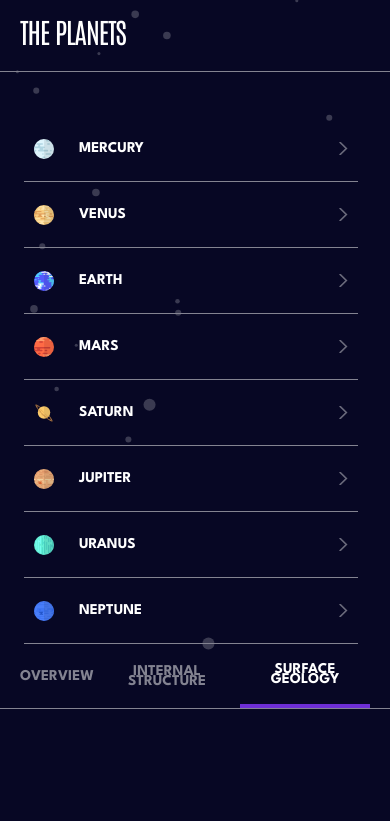
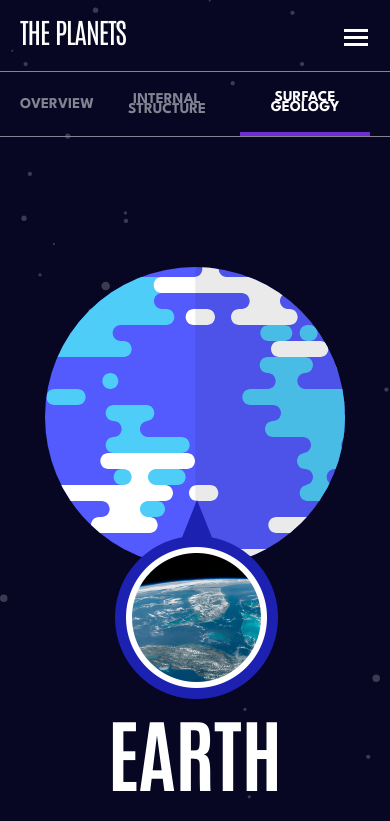
Before and after one commit to vakkko/planet-facts, a React app: page /earth/geology in a window 390 px wide. Shown: the top 821 px of the page. Built offline with nearby package versions, Linux system fonts and the light colour scheme; the HTML template or start-up script is replaced by a standard one.

Commit message:
Use useContext and add PlanetContext file to pass props to the PlanetDetails, Header and PlanetsList components

```diff
--- a/src/App.tsx
+++ b/src/App.tsx
@@ -1,19 +1,16 @@
 import { Outlet } from "react-router";
 import Header from "./components/Header/Header";
 import { useState } from "react";
+import PlanetContext from "./PlanetContext";
 
 export default function App() {
-  const [hidePlanetsList, setHidePlanetsList] = useState<boolean>(true);
+  const [hidePlanetsList, setHidePlanetsList] = useState<boolean>(false);
   return (
-    <>
-      <Header
-        hidePlanetsList={hidePlanetsList}
-        setHidePlanetsList={setHidePlanetsList}
-      />
-
+    <PlanetContext.Provider value={{ hidePlanetsList, setHidePlanetsList }}>
+      <Header />
       <main>
         <Outlet />
       </main>
-    </>
+    </PlanetContext.Provider>
   );
 }
--- /dev/null
+++ b/src/PlanetContext.ts
@@ -0,0 +1,9 @@
+import { createContext } from "react";
+import { PlanetContextType } from "./App.modal";
+
+const PlanetContext = createContext<PlanetContextType>({
+  hidePlanetsList: false,
+  setHidePlanetsList: () => {},
+});
+
+export default PlanetContext;
--- a/src/components/Header/Header.tsx
+++ b/src/components/Header/Header.tsx
@@ -1,18 +1,20 @@
 import { Link, NavLink, useParams } from "react-router";
 import "./header.css";
 import PlanetsList from "./PlanetsList/PlanetsList";
-import { PlanetsListProps } from "../../App.modal";
+import { useContext } from "react";
+import PlanetContext from "../../PlanetContext";
 
-export default function Header({
-  hidePlanetsList,
-  setHidePlanetsList,
-}: PlanetsListProps) {
+export default function Header() {
   const params = useParams<{ planetName: string }>();
   const planetName = params.planetName?.toLowerCase();
+  const hidePlanetContext = useContext(PlanetContext);
+  const hidePlanetsList = hidePlanetContext.hidePlanetsList;
+  const setHidePlanetsList = hidePlanetContext.setHidePlanetsList;
 
   const handleButtonClick = () => {
     setHidePlanetsList(!hidePlanetsList);
   };
+
   return (
     <>
       <header>
@@ -68,17 +70,14 @@ export default function Header({
             NEPTUNE
           </NavLink>
         </nav>
-        <Link to={"/"}>
-          <button onClick={handleButtonClick} className="btn-hamburger">
+        <Link onClick={handleButtonClick} to={"/"}>
+          <button className="btn-hamburger">
             <img src="/assets/icon-hamburger.svg" alt="hamburger-icon" />
           </button>
         </Link>
       </header>
 
-      <PlanetsList
-        hidePlanetsList={hidePlanetsList}
-        setHidePlanetsList={setHidePlanetsList}
-      />
+      <PlanetsList />
     </>
   );
 }
--- a/src/components/Header/PlanetsList/PlanetsList.tsx
+++ b/src/components/Header/PlanetsList/PlanetsList.tsx
@@ -1,11 +1,13 @@
 import { NavLink } from "react-router";
 import "./planetsList.css";
-import { PlanetsListProps } from "../../../App.modal";
+import { useContext } from "react";
+import PlanetContext from "../../../PlanetContext";
 
-export default function PlanetsList({
-  hidePlanetsList,
-  setHidePlanetsList,
-}: PlanetsListProps) {
+export default function PlanetsList() {
+  const hidePlanetContext = useContext(PlanetContext);
+  const hidePlanetsList = hidePlanetContext.hidePlanetsList;
+  const setHidePlanetsList = hidePlanetContext.setHidePlanetsList;
+
   const handleListClick = () => {
     setHidePlanetsList(!hidePlanetsList);
   };
--- a/src/components/Header/PlanetsList/planetsList.css
+++ b/src/components/Header/PlanetsList/planetsList.css
@@ -1,3 +1,7 @@
+.planets-list {
+  display: none;
+}
+
 @media screen and (max-width: 46.25rem) {
   .list-img {
     width: 2rem;
--- a/src/components/Header/header.css
+++ b/src/components/Header/header.css
@@ -99,7 +99,8 @@ header > a {
     display: none;
   }
 
-  .btn-hamburger {
+  .btn-hamburger,
+  header > a {
     display: block;
   }
 
--- a/src/components/PlanetDetails/PlanetDetails.tsx
+++ b/src/components/PlanetDetails/PlanetDetails.tsx
@@ -4,6 +4,8 @@ import { PlanetData } from "../../App.modal";
 import { useLoaderData, useParams } from "react-router";
 import { getPlanetInfo } from "../../utils";
 import PlanetInfo from "./PlanetInfo/PlanetInfo";
+import { useContext } from "react";
+import PlanetContext from "../../PlanetContext";
 
 export default function PlanetDetails() {
   const planetData = useLoaderData() as PlanetData[];
@@ -14,14 +16,24 @@ export default function PlanetDetails() {
   const info = params.info;
   const planetName = planet?.name.toLowerCase();
   const planetInfos = getPlanetInfo(planet, info);
+  const hidePlanetsList = useContext(PlanetContext);
 
   return (
     <>
+      {hidePlanetsList && (
+        <>
           <div className="planet-container">
-        <PlanetInfo className={"info-list-mobile"} planetName={planetName} />
+            <PlanetInfo
+              className={"info-list-mobile"}
+              planetName={planetName}
+            />
             <div className="info-images">
               {info !== "geology" ? (
-            <img className="planet-pic" src={planetInfos?.image} alt="planet" />
+                <img
+                  className="planet-pic"
+                  src={planetInfos?.image}
+                  alt="planet"
+                />
               ) : (
                 <>
                   <img
@@ -39,7 +51,9 @@ export default function PlanetDetails() {
             </div>
             <div className="planet-info">
               <div>
-            <h1 className="planet-name">{planetName?.toUpperCase() || ""}</h1>
+                <h1 className="planet-name">
+                  {planetName?.toUpperCase() || ""}
+                </h1>
                 <p className="planet-description">{planetInfos?.content}</p>
                 <div className="source-container">
                   <span>Source : </span>
@@ -62,5 +76,7 @@ export default function PlanetDetails() {
             rotation={planet?.rotation}
           />
         </>
+      )}
+    </>
   );
 }
```
Also changed, not shown: src/App.modal.ts (+5 -5 lines). Lines whose indentation alone changed are shown as unchanged.
